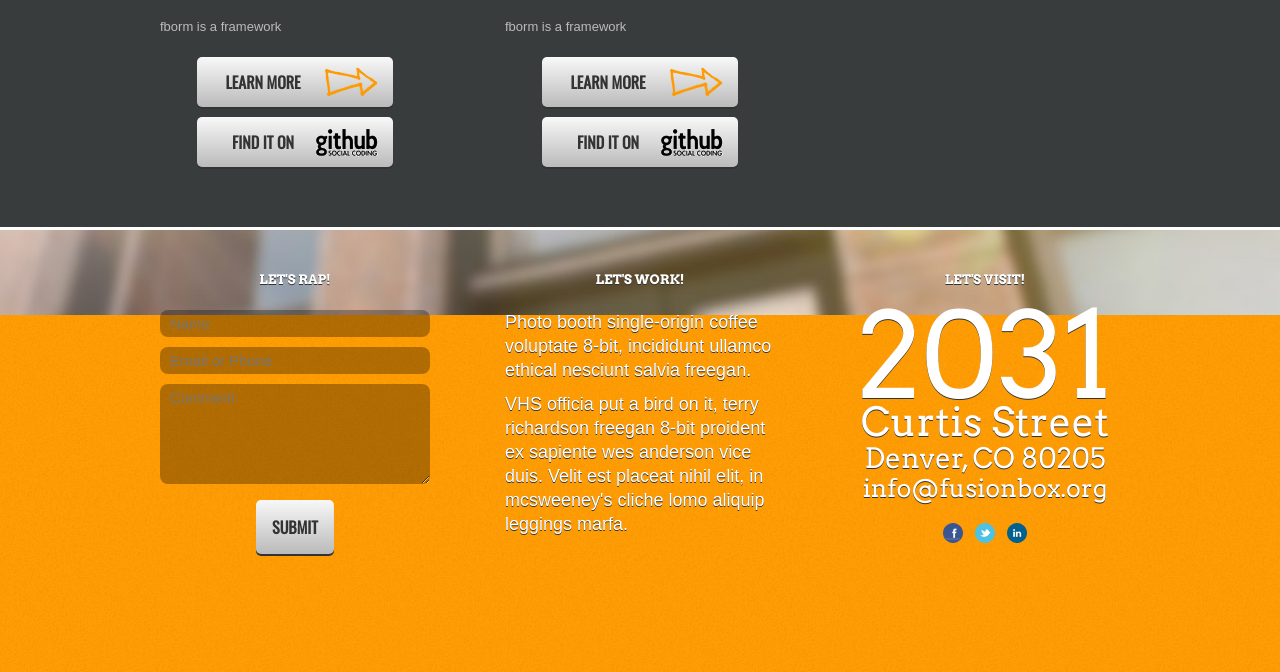
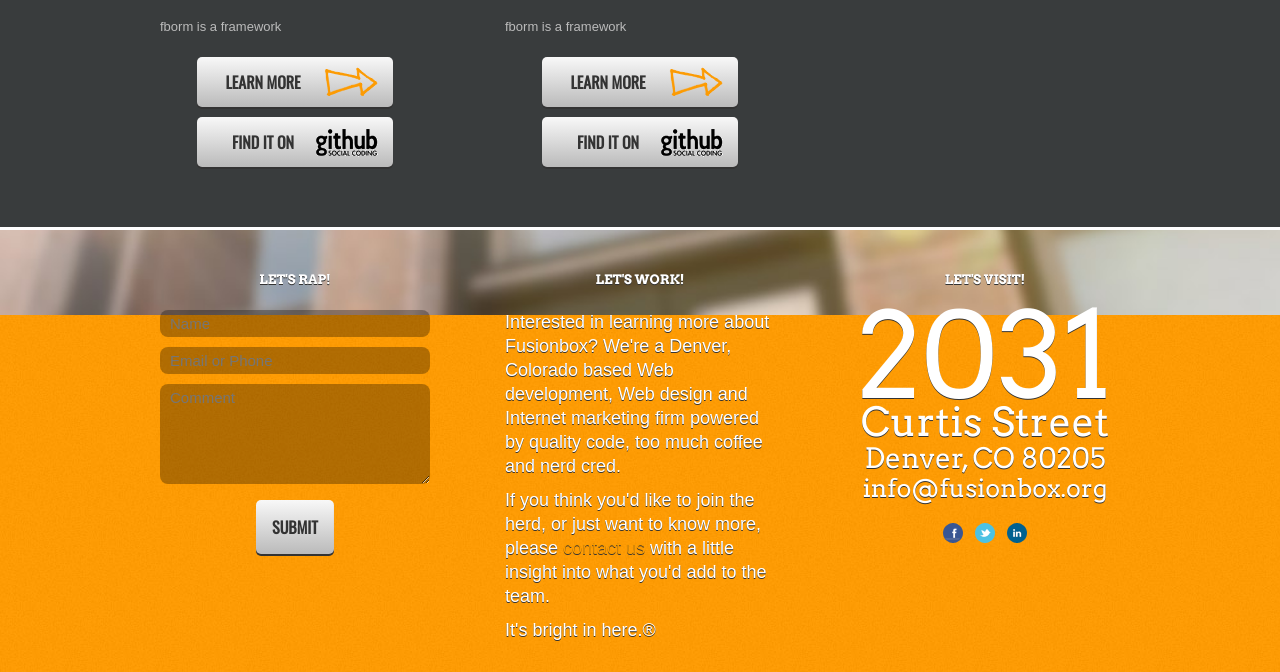
Before and after one commit to fusionbox/fusionbox.github.com, a Jekyll site: the page built from index.html, in a window 1280 px wide, cut to the strip 585-1257 px from the top of the page. Built offline with Jekyll 4.4.1, drawn with Linux system fonts in a browser that asks for light colours; some web fonts are replaced; before the commit the page ends 1169 px from its top, so only the background shows below that.

Commit message:
add meta data and text to lets work

```diff
--- a/_layouts/default.html
+++ b/_layouts/default.html
@@ -56,8 +56,9 @@
       </section>
       <section class="work">
         <h4 class="centered bmb">LET'S WORK!</h4>
-        <p class="medium">Photo booth single-origin coffee voluptate 8-bit, incididunt ullamco ethical nesciunt salvia freegan. </p>
-        <p class="medium">VHS officia put a bird on it, terry richardson freegan 8-bit proident ex sapiente wes anderson vice duis. Velit est placeat nihil elit, in mcsweeney's cliche lomo aliquip leggings marfa.</p>
+        <p class="medium">Interested in learning more about Fusionbox? We're a Denver, Colorado based Web development, Web design and Internet marketing firm powered by quality code, too much coffee and nerd cred.  </p>
+        <p class="medium">If you think you'd like to join the herd, or just want to know more, please <a href="http://www.fusionbox.com/contact/">contact us</a> with a little insight into what you'd add to the team. </p>
+	<p class="medium">It's bright in here.&reg;</p>
       </section>
     </div>
 
--- a/index.html
+++ b/index.html
@@ -1,6 +1,8 @@
 ---
 layout: default
-title: Fusionborg
+title: Fusionbox Open Source Projects & Tech Blogs | Fusionbox.org
+description: Like open source, python, django, or the world wide web? We've got a little something for your inner nerd here at Fusionbox.org.
+keywords: django projects, open source projects, python projects, seo tools, denver web development projects, python utilities, denver seo, denver seo tools, open source seo tools
 ---
   <header id="header">
     <div class="body" id="big">
```
